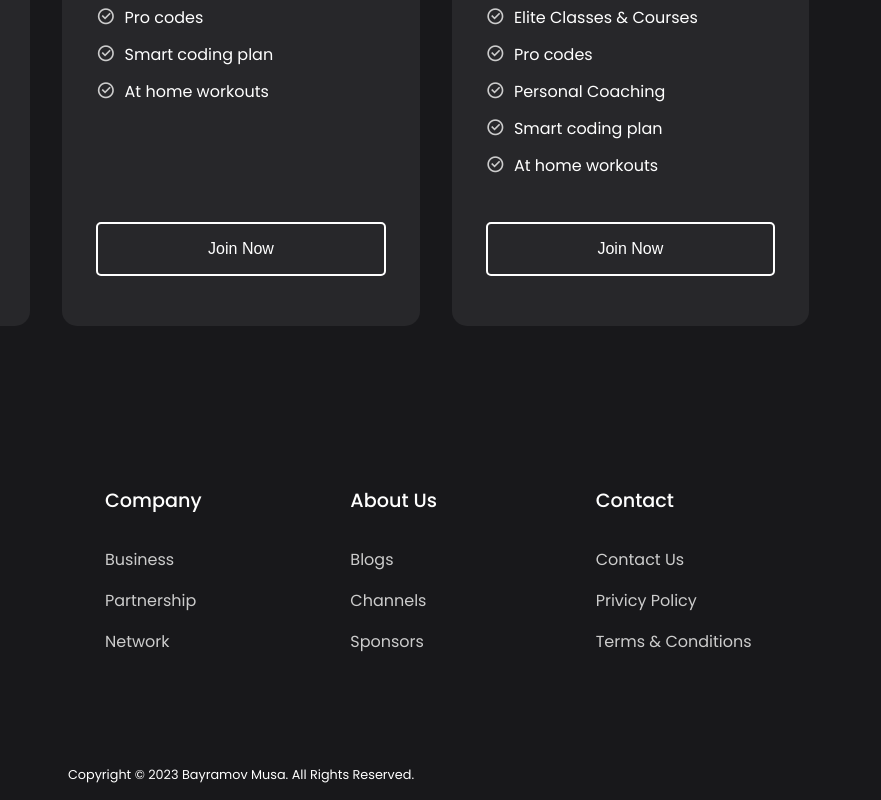
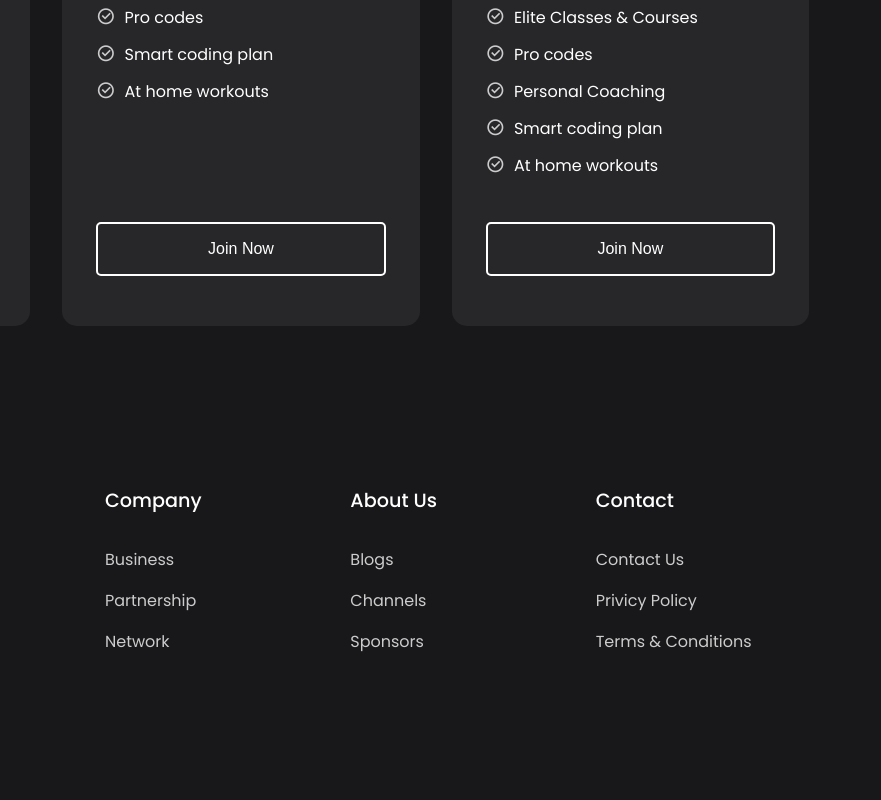
Before and after one commit to musa085/Porotofilo, a plain HTML site: page index.html in a window 1280 px wide. Shown: the part 1624-2424 px from the top of the page, 399-1280 px from the left. After the commit the page ends 2374 px from the top, so only its background shows below. Drawn offline with nearby package versions, Linux system fonts and the light colour scheme; a script that the page names is missing.

Commit message:
index.html

```diff
--- a/index.html
+++ b/index.html
@@ -190,9 +190,7 @@
         </div>
     </footer>
 
-    <div class="copyright">
-        Copyright © 2023 Bayramov Musa. All Rights Reserved.
-    </div>
+
 
 
     <script src="script.js"></script>
```
